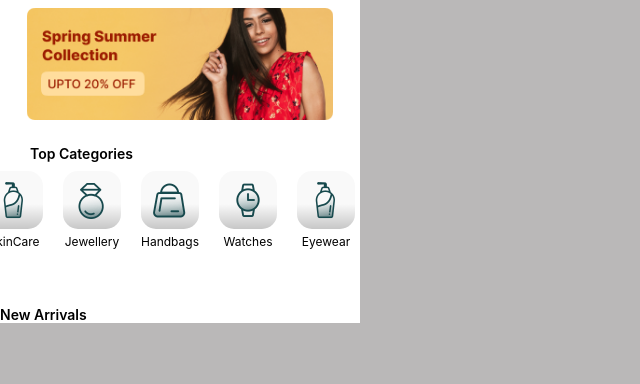
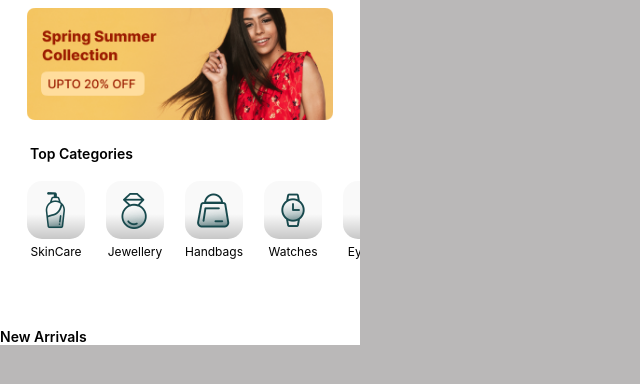
Before and after one commit to wilzin111/eCommerce_Coral, a React (Vite) app: page / in a window 1280 px wide. Shown: the top 384 px of the page, without its empty margins (0-640 px from the left). Built offline with nearby package versions, Linux system fonts and the light colour scheme.

Commit message:
Carrosel das categorias implementado

```diff
--- a/src/Pages/Home/Home.css
+++ b/src/Pages/Home/Home.css
@@ -9,19 +9,22 @@
     height: auto;
 }
 
-
 .categoryContainer {
-    display: flex;
-    justify-content: center;
-    align-items: center;
-  }
+  width: 100%;
+  height: 100px;
+  padding: 10px;
+  gap: 4px;
+  display: flex;
+  flex-wrap: nowrap;
+  overflow-x: scroll;
+}
 
   .categoryItem {
     flex: 0 0 auto;
     display: flex;
     flex-direction: column;
     align-items: center;
-    margin-right: 20px;
+    margin-left: 17px;
   }
 
   .CategoryImage {
--- a/src/Pages/Home/Home.jsx
+++ b/src/Pages/Home/Home.jsx
@@ -50,18 +50,7 @@ const Home = () => {
       </Carousel>
       <div className='carouselContainer'>
         <h3 className='Top'>Top Categories</h3>
-        <Carousel
-          showArrows={false}
-          showStatus={false}
-          showThumbs={false}
-          showIndicators={false}
-          selectedItem={currentSlide}
-          infiniteLoop
-          renderThumbs={() => {}}
-          renderIndicator={() => {}}
-          renderArrowPrev={() => {}}
-          renderArrowNext={() => {}}
-        >
+      </div>
         <div className='categoryContainer'>
           {categories.map((category, index) => (
             <a key={index} href={category.link} className='categoryItem linkUnstyled'>
@@ -70,8 +59,6 @@ const Home = () => {
             </a>
           ))}
         </div>
-        </Carousel>
-      </div>
       <div className='newArrivalContainer'>
         <h3 className='new'>New Arrivals</h3>
       </div>
```
Also changed, not shown: src/Assets/IconsCategories/Seta.png (added). Lines whose indentation alone changed are shown as unchanged.
